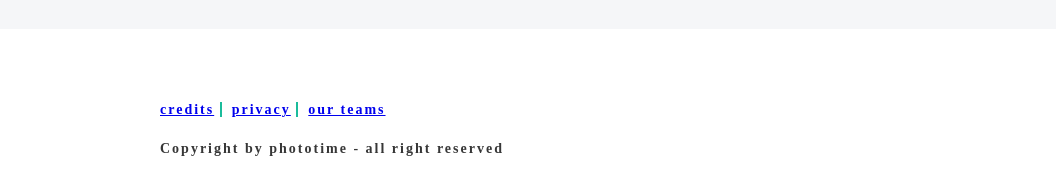
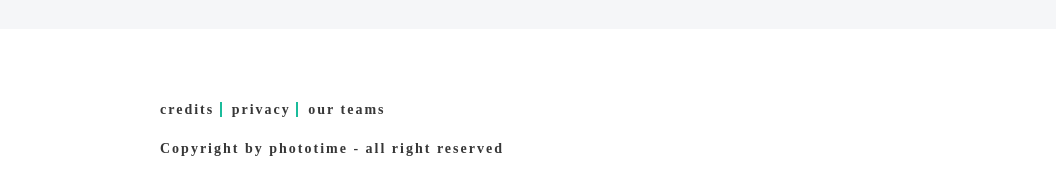
Before and after one commit to shah-07/psd-to-html-02, a plain HTML site: page index.html in a window 1280 px wide. Shown: the part 2350-2546 px from the top of the page, 0-1056 px from the left. Drawn offline with Linux system fonts and the light colour scheme; a web font is replaced by a local one.

Commit message:
Update index.html

```diff
--- a/index.html
+++ b/index.html
@@ -146,7 +146,7 @@
     <!-- Footer Area Starts -->
     <footer class="footer-area">
         <div class="container">
-            <h5><a href="#">credits</a> <span class="line"></span> <a href="#">privacy</a> <span class="line"></span> <a href="#">our teams</a></h5>
+            <h5>credits <span class="line"></span> privacy <span class="line"></span> our teams</h5>
             <h5>Copyright by phototime - all right reserved</h5>
             <a href="#"><img src="images/logo-green.png" alt="logo"></a>
         </div>
```
